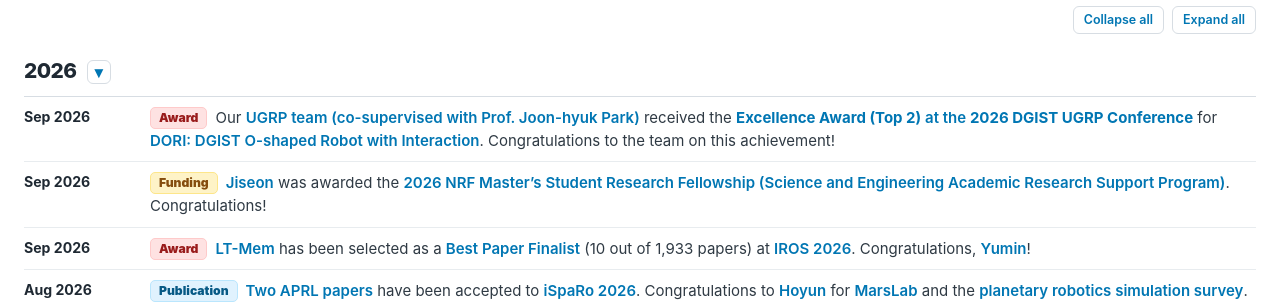
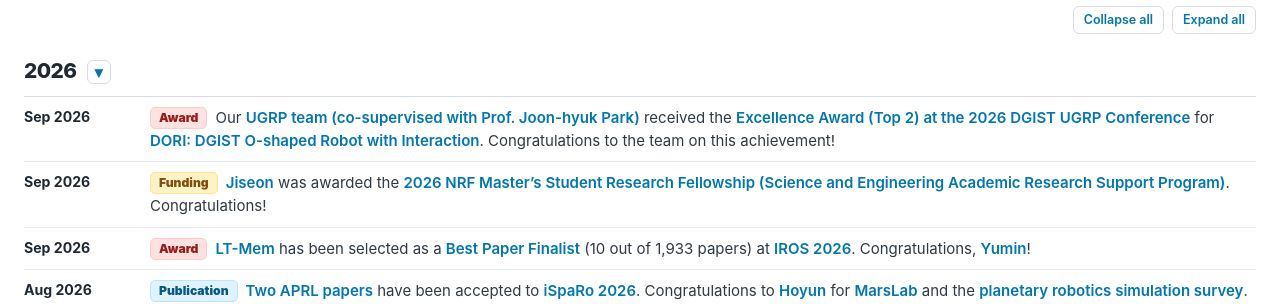
Before and after one commit to team-aprl/team-aprl.github.io, a Jekyll site: the page built from news.html, in a window 1280 px wide. Shown: the part 417-721 px from the top of the page. Built offline with Jekyll 4.4.1, drawn with Linux system fonts in a browser that asks for light colours.

Commit message:
Use regular weight text throughout DORI award news

```diff
--- a/news-language.js
+++ b/news-language.js
@@ -1,6 +1,6 @@
 (() => {
   const translations = {
-    "ugrp-2026-dori-excellence": `<span class="news-tag tag-award">수상</span><a href="team.html#ugrp-2026-dori">UGRP 팀(Prof. Joon-hyuk Park 공동지도)</a>이 <a href="assets/news/ugrp-2026-dori-excellence-preview.webp"><strong>2026 DGIST UGRP Conference</strong></a>에서 <a href="https://dgist-dori.github.io/" target="_blank" rel="noopener noreferrer">DORI: DGIST O-shaped Robot with Interaction</a> 프로젝트로 <a href="assets/news/ugrp-2026-dori-excellence-preview.webp"><strong>우수상(Top 2)</strong></a>을 수상했습니다. 팀의 멋진 성과를 축하합니다!`,
+    "ugrp-2026-dori-excellence": `<span class="news-tag tag-award">수상</span><a href="team.html#ugrp-2026-dori">UGRP 팀(Prof. Joon-hyuk Park 공동지도)</a>이 <a href="assets/news/ugrp-2026-dori-excellence-preview.webp">2026 DGIST UGRP Conference</a>에서 <a href="https://dgist-dori.github.io/" target="_blank" rel="noopener noreferrer">DORI: DGIST O-shaped Robot with Interaction</a> 프로젝트로 <a href="assets/news/ugrp-2026-dori-excellence-preview.webp">우수상(Top 2)</a>을 수상했습니다. 팀의 멋진 성과를 축하합니다!`,
     "nrf-masters-fellowship-jiseon-kim": `<span class="news-tag tag-funding">연구비</span><a href="team.html#team-member-jiseon-kim">김지선</a> 님이 <a href="assets/news/nrf-2026-masters-student-research-fellowship-jiseon-kim.png">2026년도 이공분야 학술연구지원사업(석사과정생연구장려금지원사업)</a>에 선정되었습니다. 축하합니다!`,
     "lt-mem-finalist": `<span class="news-tag tag-award">수상</span><a href="publications.html?year=2026&amp;venue=iros&amp;q=LT-Mem#lt-mem">LT-Mem</a>이 <a href="assets/news/lt-mem-iros2026-best-paper-finalist.png">최우수 논문 후보</a>(전체 1,933편 중 10편)로 선정되었습니다. <a href="https://2026.ieee-iros.org/">IROS 2026</a>에서 발표될 예정입니다. <a href="team.html#team-member-yumin-lee">이유민</a> 님, 축하합니다!`,
     "isparo-2026": `<span class="news-tag tag-publication">논문</span>APRL 논문 2편이 <a href="http://isparo.space">iSpaRo 2026</a>에 채택되었습니다. <a href="team.html#team-member-hoyun-kim">김호윤</a> 님의 <a href="publications.html?year=2026&amp;venue=isparo#marslab-isparo-2026">MarsLab</a>과 <a href="publications.html?year=2026&amp;venue=isparo#planetary-robotics-simulation-survey-isparo-2026">행성 로보틱스 시뮬레이션 서베이</a> 논문 채택을 축하합니다.`,
--- a/news.html
+++ b/news.html
@@ -43,7 +43,7 @@
         <ol class="news-list">
           <li data-news-category="award" data-news-id="ugrp-2026-dori-excellence" data-home-reveal="true">
             <time datetime="2026-09-11">Sep 11, 2026</time>
-            <p><span class="news-tag tag-award">Award</span>Our <a href="team.html#ugrp-2026-dori">UGRP team (co-supervised with Prof. Joon-hyuk Park)</a> received the <a href="assets/news/ugrp-2026-dori-excellence-preview.webp"><strong>Excellence Award (Top 2)</strong> at the <strong>2026 DGIST UGRP Conference</strong></a> for <a href="https://dgist-dori.github.io/" target="_blank" rel="noopener noreferrer">DORI: DGIST O-shaped Robot with Interaction</a>. Congratulations to the team on this achievement!</p>
+            <p><span class="news-tag tag-award">Award</span>Our <a href="team.html#ugrp-2026-dori">UGRP team (co-supervised with Prof. Joon-hyuk Park)</a> received the <a href="assets/news/ugrp-2026-dori-excellence-preview.webp">Excellence Award (Top 2) at the 2026 DGIST UGRP Conference</a> for <a href="https://dgist-dori.github.io/" target="_blank" rel="noopener noreferrer">DORI: DGIST O-shaped Robot with Interaction</a>. Congratulations to the team on this achievement!</p>
           </li>
           <li data-news-category="funding" data-news-id="nrf-masters-fellowship-jiseon-kim" data-home-reveal="true">
             <time datetime="2026-09">Sep 2026</time>
--- a/site-refresh.css
+++ b/site-refresh.css
@@ -46,3 +46,11 @@
 body .team-page .team-open-position-role { background: #fff; border-color: #eedb8a; color: #655000; }
 body.theme-dark .team-page .team-open-position-grid .team-open-position-mark { background: #302b18; border-color: #756226; color: #ffdf70; }
 body.theme-dark .team-page .team-open-position-role { background: #221f15; border-color: #756226; color: #ffdf70; }
+
+
+/* Keep the DORI award announcement in regular text on home and news pages. */
+body [data-news-id="ugrp-2026-dori-excellence"] p,
+body [data-news-id="ugrp-2026-dori-excellence"] p a {
+  font-weight: 400;
+  font-style: normal;
+}
```
